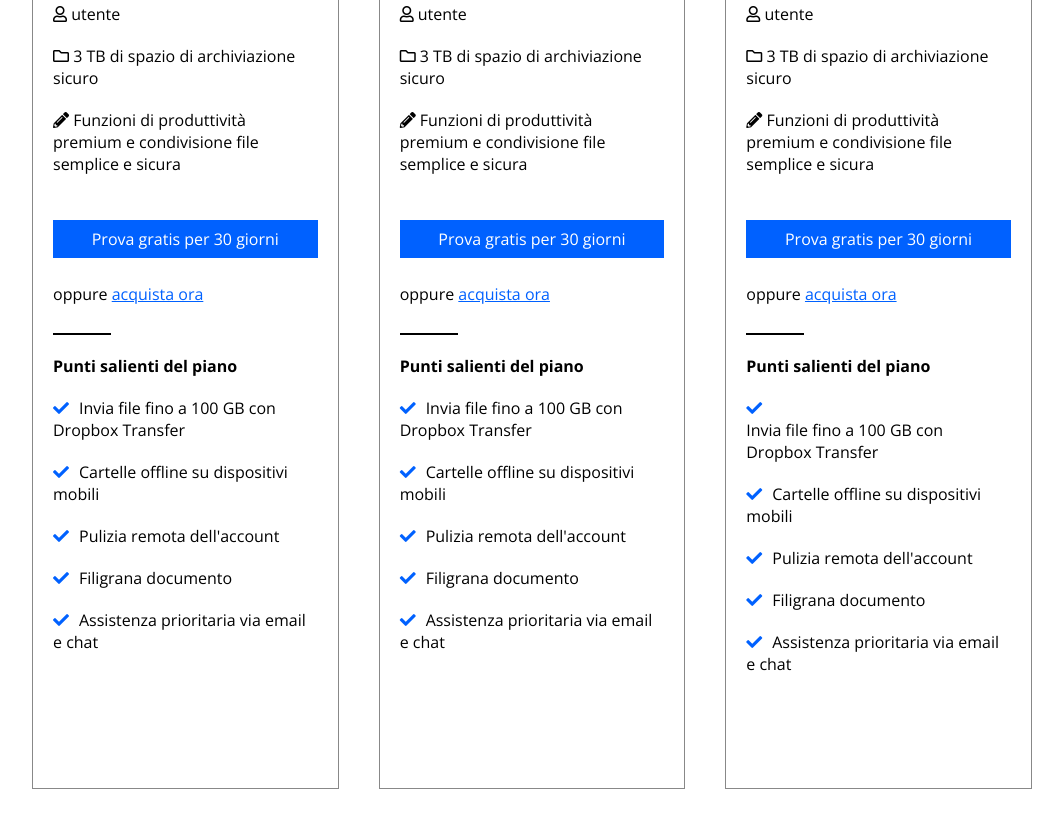
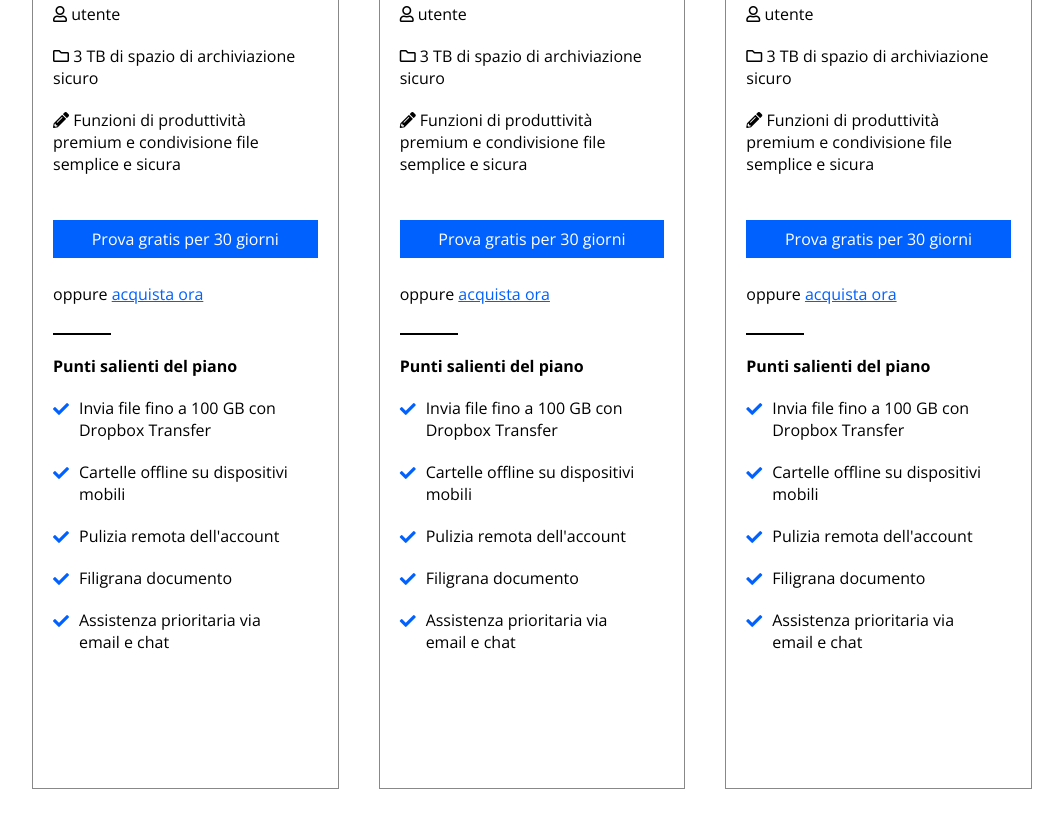
Before and after one commit to ArisGoi/htmlcss-dropbox, a plain HTML site: page index.html in a window 1280 px wide. Shown: the part 1298-2124 px from the top of the page, without its empty margins (108-1171 px from the left). Drawn offline with nearby package versions, Linux system fonts and the light colour scheme.

Commit message:
Fix plan-type li

```diff
--- a/css/style.css
+++ b/css/style.css
@@ -241,9 +241,15 @@ header li a{
     display: inline-block;
     color: #0061ff;
     margin-right: 10px;
+    margin-top: 4px;
+    vertical-align: top;
 }
 .bodybox ul i{
     list-style-type: none;
+    display: inline-block;
+}
+.bodybox li span{
+    width: 85%;
     display: inline-block;
 }
 
--- a/index.html
+++ b/index.html
@@ -63,10 +63,10 @@
                 <h2>Trova il piano Dropbox che fa per te</h2>
 
                 <div class="plan-radio">
-                    <input type="radio" name="fmensile" id="">
+                    <input type="radio" name="fpiano" id="fmensile">
                     <label for="fmensile">Fatturazione mensile</label>
 
-                    <input type="radio" name="fannuale" id="">
+                    <input type="radio" name="fpiano" id="fannuale">
                     <label for="fannuale">Fatturazione annuale</label>
                 </div>
 
@@ -93,11 +93,11 @@
 
                             <h4>Punti salienti del piano</h4>
                             <ul>
-                                <li>Invia file fino a 100 GB con Dropbox Transfer</li>
-                                <li>Cartelle offline su dispositivi mobili</li>
-                                <li>Pulizia remota dell'account</li>
-                                <li>Filigrana documento</li>
-                                <li>Assistenza prioritaria via email e chat</li>
+                                <li><span>Invia file fino a 100 GB con Dropbox Transfer</span></li>
+                                <li><span>Cartelle offline su dispositivi mobili</span></li>
+                                <li><span>Pulizia remota dell'account</span></li>
+                                <li><span>Filigrana documento</span></li>
+                                <li><span>Assistenza prioritaria via email e chat</span></li>
                             </ul>
                         </div>
                     </div>
@@ -123,11 +123,11 @@
 
                             <h4>Punti salienti del piano</h4>
                             <ul>
-                                <li>Invia file fino a 100 GB con Dropbox Transfer</li>
-                                <li>Cartelle offline su dispositivi mobili</li>
-                                <li>Pulizia remota dell'account</li>
-                                <li>Filigrana documento</li>
-                                <li>Assistenza prioritaria via email e chat</li>
+                                <li><span>Invia file fino a 100 GB con Dropbox Transfer</span></li>
+                                <li><span>Cartelle offline su dispositivi mobili</span></li>
+                                <li><span>Pulizia remota dell'account</span></li>
+                                <li><span>Filigrana documento</span></li>
+                                <li><span>Assistenza prioritaria via email e chat</span></li>
                             </ul>
                         </div>
                     </div>
@@ -138,7 +138,7 @@
                             <h5>Team</h5>
                         </div>
                         <div class="bodybox">
-                            <h3>Professional</h3>
+                            <h3>Advanced</h3>
                             <h6>19,99€</h6>
                             <p>/mese</p>
 
@@ -153,11 +153,11 @@
 
                             <h4>Punti salienti del piano</h4>
                             <ul>
-                                <li><p>Invia file fino a 100 GB con Dropbox Transfer</p></li>
-                                <li>Cartelle offline su dispositivi mobili</li>
-                                <li>Pulizia remota dell'account</li>
-                                <li>Filigrana documento</li>
-                                <li>Assistenza prioritaria via email e chat</li>
+                                <li><span>Invia file fino a 100 GB con Dropbox Transfer</span></li>
+                                <li><span>Cartelle offline su dispositivi mobili</span></li>
+                                <li><span>Pulizia remota dell'account</span></li>
+                                <li><span>Filigrana documento</span></li>
+                                <li><span>Assistenza prioritaria via email e chat</span></li>
                             </ul>
                         </div>
                     </div>
```
